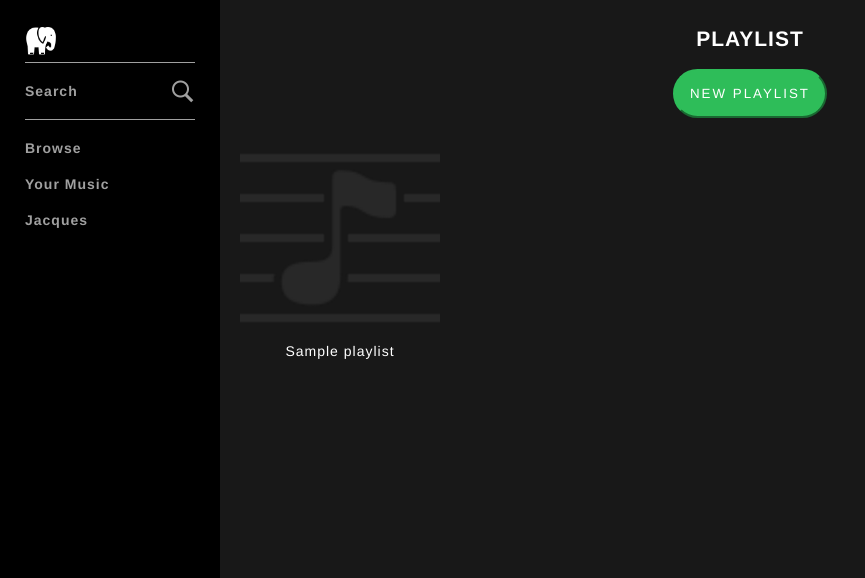
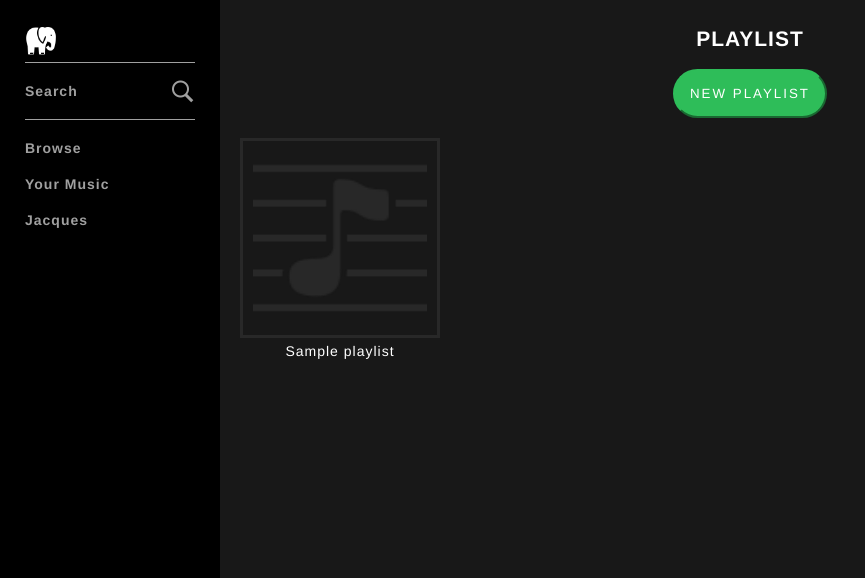
Before and after one commit to jakeibeemassa0908/SpotifyMe, a PHP site: page /yourMusic.php in a window 1280 px wide. Shown: the top 578 px of the page, without its empty margins (0-865 px from the left). Run offline with PHP 8.4, Linux system fonts and the light colour scheme; the visitor is signed in with stand-in values (Sample User, id 1); tables that the repository leaves empty or names only in its code hold one stand-in row (values such as "Sample post"); data that the repository does not hold is empty.

Commit message:
style playlist and create link to playlist page

```diff
--- a/assets/css/style.css
+++ b/assets/css/style.css
@@ -434,3 +434,8 @@ html, body {
     .playlistContainer{
         padding: 10px 0;
     }
+
+    .playlistImage{
+        border: 3px solid #282828;
+        padding: 10px;
+    }
--- a/yourMusic.php
+++ b/yourMusic.php
@@ -20,7 +20,7 @@
 			while($row = mysqli_fetch_array($playlistQuery)){
                 $playlist = new Playlist($con,$row);
 				echo "
-                <div class='gridViewItem'>
+                <div class='gridViewItem' role = 'link' tabindex = '0' onclick = 'openPage(\"playlist.php?id=".$playlist->getId()."\")'>
                     <div class = 'playlistImage'>
                         <img src = 'assets/images/icons/playlist.png'>
                     </div>
```
